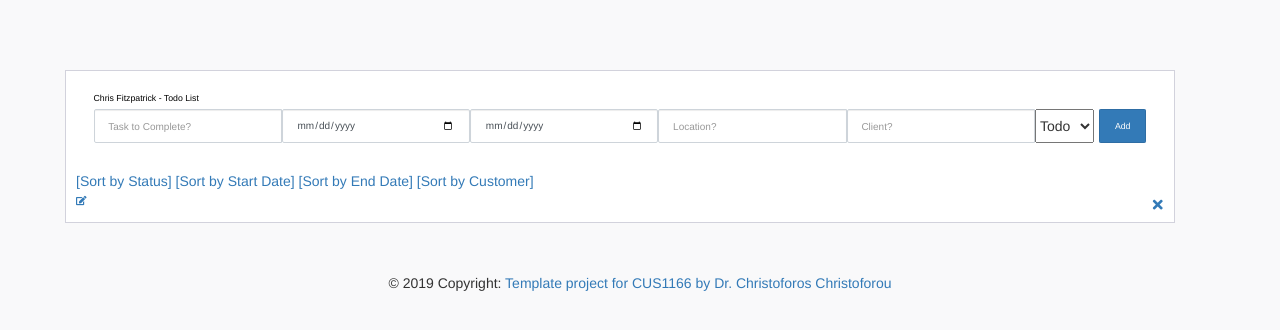
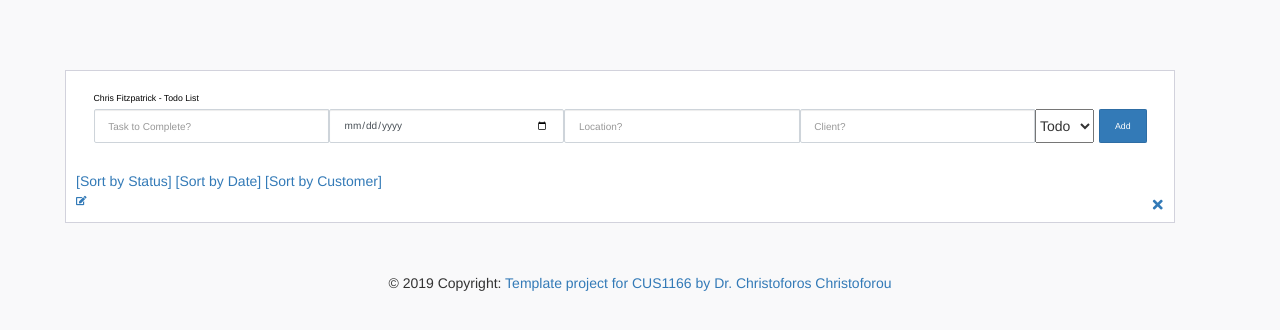
Before and after one commit to CFitz3113/CUS1166_Project_Template-master, a Flask app: template app/templates/main/todolist.html in a window 1280 px wide. Shown: the part 52-382 px from the top of the page. Run offline with Flask 2, Linux system fonts and the light colour scheme; tables that the repository leaves empty hold one stand-in row (Sample ...); the template is opened without the code that fills it: values named after a table or form of the project are taken from there, most other values are stand-ins (such as "Sample title", 1, 10 or a date in 2020); some libraries are stand-ins or nearby versions.

Commit message:
Rest of the Project

```diff
--- a/app/main/forms.py
+++ b/app/main/forms.py
@@ -9,8 +9,7 @@ from wtforms.validators import DataRequired
 class TaskForm(FlaskForm):
     task_desc = StringField('task_desc', validators=[DataRequired()])
     task_status_completed = SelectField('Status', choices=[('todo','Todo'),('doing','Doing'),('done','Done')])
-    task_start = DateField('task_start', validators=[DataRequired()])
-    task_end = DateField('task_end', validators=[DataRequired()])
+    task_date = ""
     task_customer = StringField('task_customer', validators =[DataRequired()])
     task_location = StringField('task_location', validators =[DataRequired()])
     submit = SubmitField('submit')
--- a/app/models.py
+++ b/app/models.py
@@ -10,7 +10,6 @@ class Task(db.Model):
     task_id = db.Column(db.Integer, primary_key=True)
     task_desc = db.Column(db.String(128), index=True)
     task_status = db.Column(db.String(128))
-    task_start = db.Column(db.Date)
-    task_end = db.Column(db.Date)
+    task_date = db.Column(db.String(128))
     task_location = db.Column(db.String(128))
     task_customer = db.Column(db.String(128))
--- a/app/templates/main/todolist.html
+++ b/app/templates/main/todolist.html
@@ -8,14 +8,13 @@
                 <div class="card px-3">
                     <div class="card-body">
                         <h4 class="card-title">Chris Fitzpatrick - Todo List</h4>
-                        <form method="POST" action="{{url_for('main.todolist')}}" >
+                        <form method="POST" action="{{url_for('main.todolist', sort=0)}}" >
 
                         <div class="add-items d-flex">
                                 <!-- csrf_token is required to validate the form -->
                                 {{ form.csrf_token }}
                                 {{ form.task_desc(class_='form-control todo-list-input', placeholder='Task to Complete?')}}
-                                {{ form.task_start(class_='form-control todo-list-input', placeholder='Start Date? (Y-M-D)')}}
-                                {{ form.task_end(class_='form-control todo-list-input', placeholder='End Date? (Y-M-D)')}}
+                                 <input type="date", name="date", class="form-control todo-list-input">
                                 {{ form.task_location(class_='form-control todo-list-input', placeholder='Location?')}}
                                 {{ form.task_customer(class_='form-control todo-list-input', placeholder='Client?')}}
                                 {{ form.task_status_completed }}
@@ -27,9 +26,8 @@
                             <div class="dropdown">
                                 <div id="myDropdown" class="dropdown-content">
                                     <a href="/todolist/1/">[Sort by Status]</a>
-                                    <a href="/todolist/2/">[Sort by Start Date]</a>
-                                    <a href="/todolist/3">[Sort by End Date]</a>
-                                    <a href="/todolist/4">[Sort by Customer]</a>
+                                    <a href="/todolist/2/">[Sort by Date]</a>
+                                    <a href="/todolist/3">[Sort by Customer]</a>
                                  </div>
                              </div>
                             </form>
--- a/app/templates/main/todolist_edit_view.html
+++ b/app/templates/main/todolist_edit_view.html
@@ -13,8 +13,7 @@
                                 <!-- csrf_token is required to validate the form -->
                                 {{ form.csrf_token }}
                                 {{ form.task_desc(class_='form-control todo-list-input', placeholder='Task to Complete?')}}
-                                {{ form.task_start(class_='form-control todo-list-input', placeholder='Start Date? (Y-M-D)')}}
-                                {{ form.task_end(class_='form-control todo-list-input', placeholder='End Date? (Y-M-D)')}}
+                                <input type="date", name="date", class="form-control todo-list-input">
                                 {{ form.task_location(class_='form-control todo-list-input', placeholder='Location?')}}
                                 {{ form.task_customer(class_='form-control todo-list-input', placeholder='Client?')}}
                                 {{ form.task_status_completed }}
--- a/app/templates/menu.html
+++ b/app/templates/menu.html
@@ -4,6 +4,6 @@
   <a class="nav-link" href="#">Home <span class="sr-only">(current)</span></a>
 </li>
 <li class="nav-item">
-  <a class="nav-link" href="{{url_for('main.todolist')}}">Use Case</a>
+  <a class="nav-link" href="/todolist/1">Use Case</a>
 </li>
 {%  endblock %}
```
Also changed, not shown: other parts of app/templates/main/todolist.html (+5 -3 lines), app/main/routes.py (+29 -28 lines).
